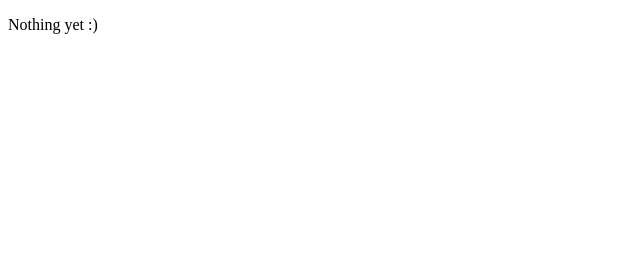
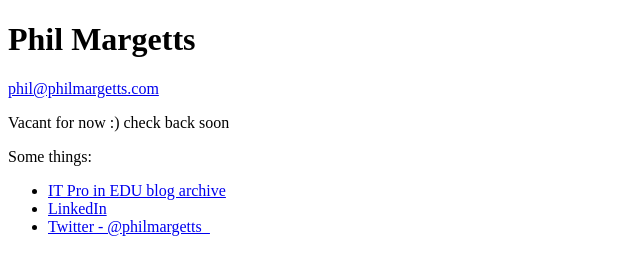
Before and after one commit to philmargetts/landing, a plain HTML site: page index.html in a window 1280 px wide. Shown: the whole page, without its empty margins (0-640 px from the left). Drawn offline with Linux system fonts and the light colour scheme.

Commit message:
Update index.html

```diff
--- a/index.html
+++ b/index.html
@@ -1,6 +1,16 @@
 <!DOCTYPE HTML>
 <html>
 
-  <body><p>Nothing yet :)</p></body>
+  <body>
+    <h1>Phil Margetts</h1>
+    <p><a href="mailto:phil@philmargetts.com">phil@philmargetts.com</a></p>
+    <p>Vacant for now :) check back soon</p>
+    <p>Some things:</p>
+    <ul>
+      <li><a href="https://philmargetts.github.io/wordpress-archive/" target="_blank">IT Pro in EDU blog archive</a></li>
+      <li><a href="https://www.linkedin.com/in/philmargetts/" target="_blank">LinkedIn</a></li>
+      <li><a href="https://twitter.com/philmargetts_" target="_blank">Twitter - @philmargetts_</a></li>
+    </ul>
+  </body>
 
 </html>
```
